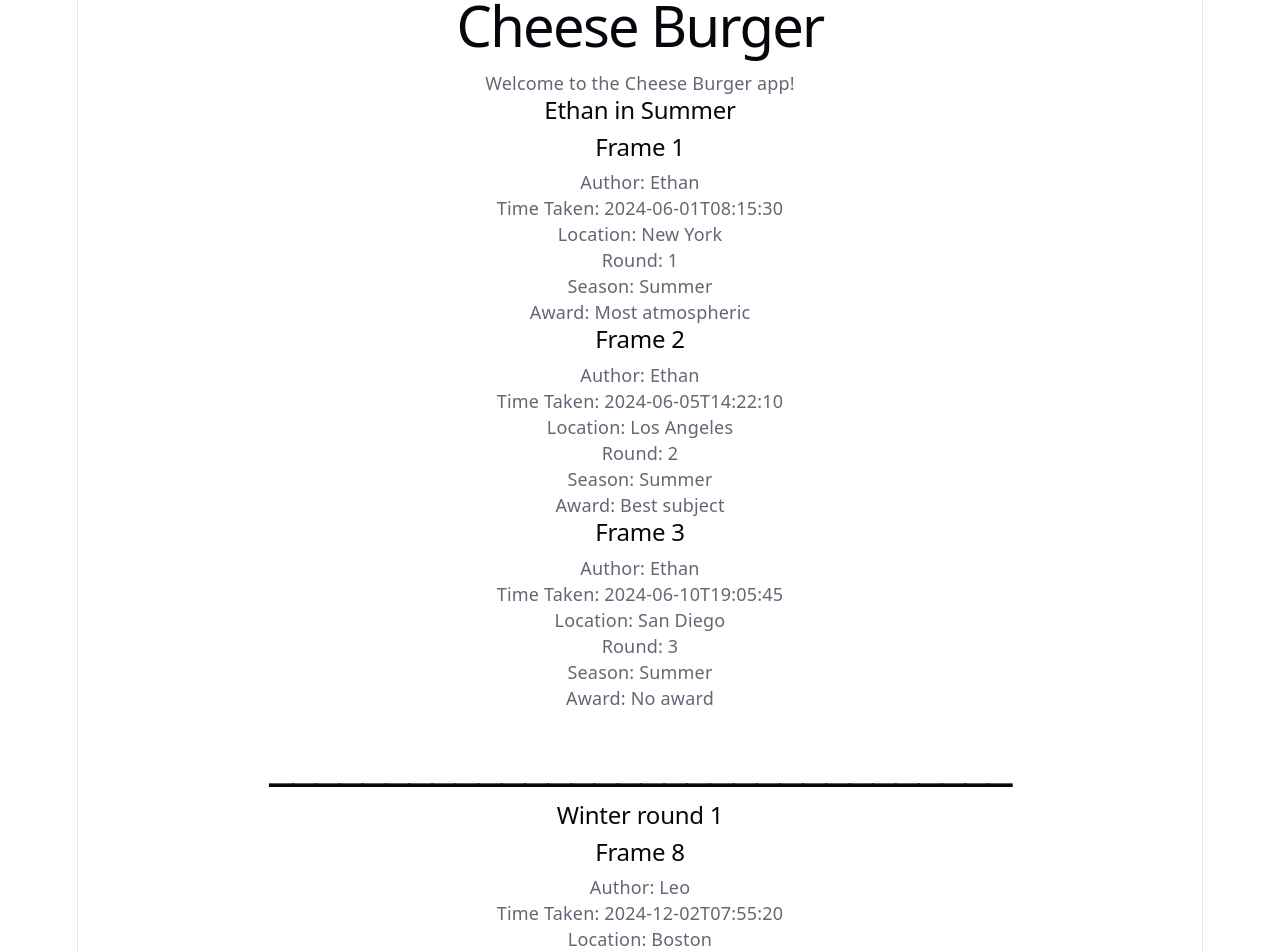
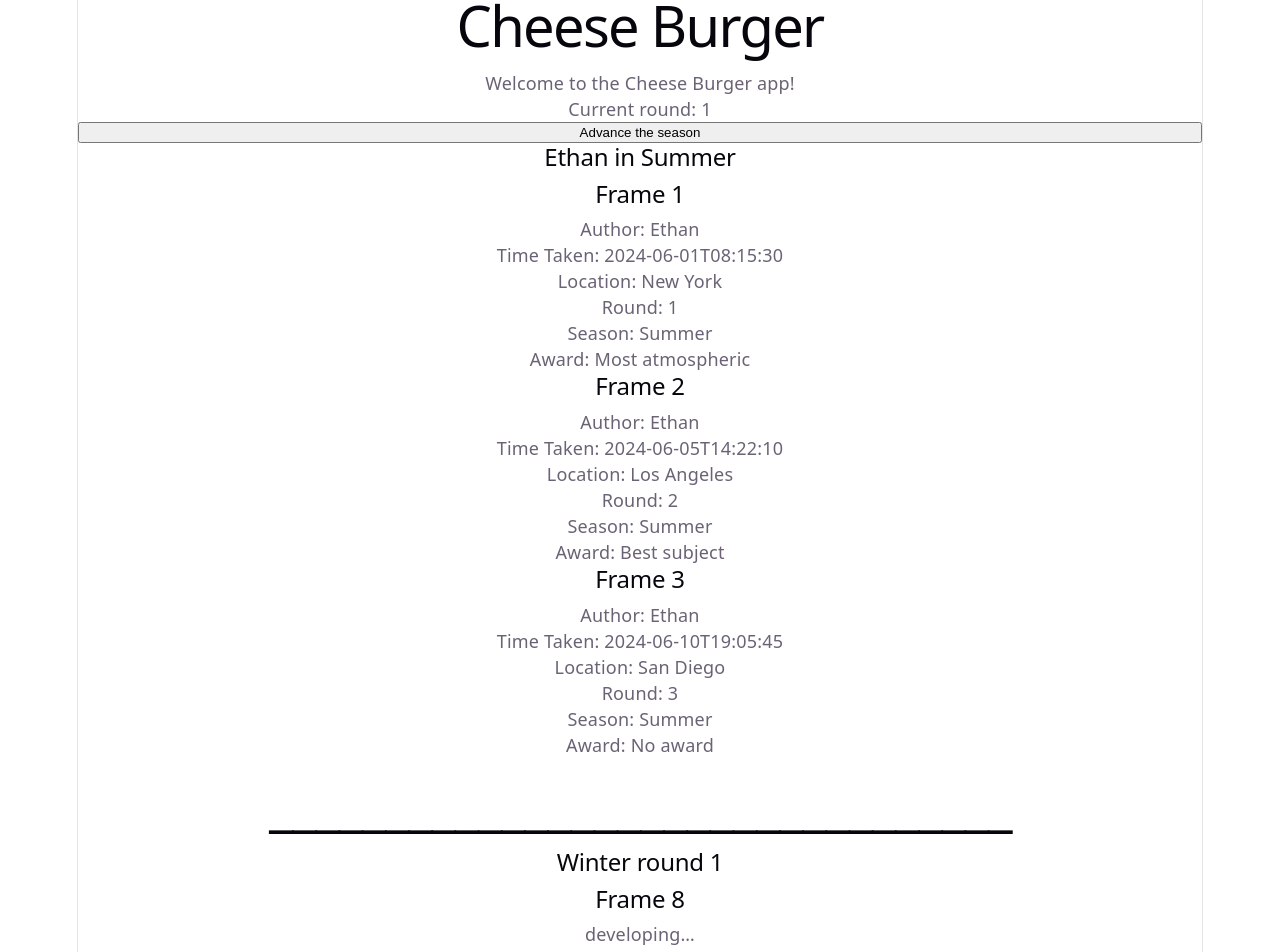
Before and after one commit to Idontknow0487/cheeseBurger, a React (Vite) app: page / in a window 1280 px wide. Shown: the part 20-972 px from the top of the page. Built offline with nearby package versions, Linux system fonts and the light colour scheme.

Commit message:
+ visibility for users and rounds

```diff
--- a/src/App.tsx
+++ b/src/App.tsx
@@ -1,4 +1,5 @@
 import './App.css'
+import { useState } from 'react'
 import { filterFrames } from './filterFrames'
 import type { FilterQuery } from './filterFrames'
 import type { Frame } from './types'
@@ -6,6 +7,8 @@ import type { Frame } from './types'
 
 function App() {
   const title = "Cheese Burger"
+  const [currentRound, setCurrentRound] = useState(1)
+  const currentUser = "Ethan"
 
   //mock data, time is going to have an option to be read from EXIF or user input.
   const frames: Frame[] = [
@@ -104,19 +107,23 @@ function App() {
   return <>
     <h1>{title}</h1>
     <p>Welcome to the Cheese Burger app!</p>
+    <p>Current round: {currentRound}</p>
+    <button onClick={() => setCurrentRound(currentRound + 1)}>Advance the season</button>
     <h2>Ethan in Summer</h2>
-    <Roll frames={frames} query={{ author: 'Ethan', season: 'Summer' }} />
+    <Roll frames={frames} query={{ author: 'Ethan', season: 'Summer' }} currentRound={currentRound} currentUser={currentUser} />
     <h1>________________________________</h1>
     <h2>Winter round 1</h2>
-    <Roll frames={frames} query={{ season: 'Winter', round: 1 }} />
+    <Roll frames={frames} query={{ season: 'Winter', round: 1 }} currentRound={currentRound} currentUser={currentUser} />
   </>
 }
 
 //reads the frame data
 //@param frame: Frame - the frame data to display
 //@return a card with the frame data
-function FrameCard({ frame }: { frame: Frame }) {
-  return (
+function FrameCard({ frame, currentRound, currentUser }: { frame: Frame, currentRound: number, currentUser: string }) {
+  const canSee = frame.round < currentRound || frame.author === currentUser
+
+  return canSee ? (
     <div className="card">
       <h2>Frame {frame.id}</h2>
       <p>Author: {frame.author}</p>
@@ -126,17 +133,22 @@ function FrameCard({ frame }: { frame: Frame }) {
       <p>Season: {frame.season}</p>
       <p>Award: {frame.award || "No award"}</p>
     </div>
+  ) : (
+    <div className="card">
+      <h2>Frame {frame.id}</h2>
+      <p>developing…</p>
+    </div>
   )
 }
 
 //displays the frame data in a grid
 //@param frames: Frame[] - the frame data to display
 //@return a grid with the frame data
-function Grid({ frames }: { frames: Frame[] }) {
+function Grid({ frames, currentRound, currentUser }: { frames: Frame[], currentRound: number, currentUser: string }) {
   return (
     <div className="grid">
       {frames.map(frame => (
-        <FrameCard key={frame.id} frame={frame} />
+        <FrameCard key={frame.id} frame={frame} currentRound={currentRound} currentUser={currentUser} />
       ))}
     </div>
   )
@@ -145,11 +157,11 @@ function Grid({ frames }: { frames: Frame[] }) {
 //@param frames: Frame[] - the frame data to filter
 //@param query: filterQuery - the filters to apply
 //@return a grid with the filtered frame data
-function Roll({ frames, query }: { frames: Frame[], query: FilterQuery }) {
+function Roll({ frames, query, currentRound, currentUser }: { frames: Frame[], query: FilterQuery, currentRound: number, currentUser: string }) {
   const filteredFrames = filterFrames(frames, query)
 
   return filteredFrames.length > 0 ? (
-    <Grid frames={filteredFrames} />
+    <Grid frames={filteredFrames} currentRound={currentRound} currentUser={currentUser} />
   ) : (
     <p>No frames found for this filter.</p>
   )
--- a/src/filterFrames.ts
+++ b/src/filterFrames.ts
@@ -28,3 +28,14 @@ export function filterFrames(frames: Frame[], query: FilterQuery) {
         return true;
     });
 }
+
+export type RollVisibilityQuery = {
+    currentUser: string;
+    currentRound: number;
+}
+
+export function getVisibleFrames(frames: Frame[], query: RollVisibilityQuery) {
+    return frames.filter(frame => {
+        return frame.author === query.currentUser || frame.round === query.currentRound;
+    });
+}
```
